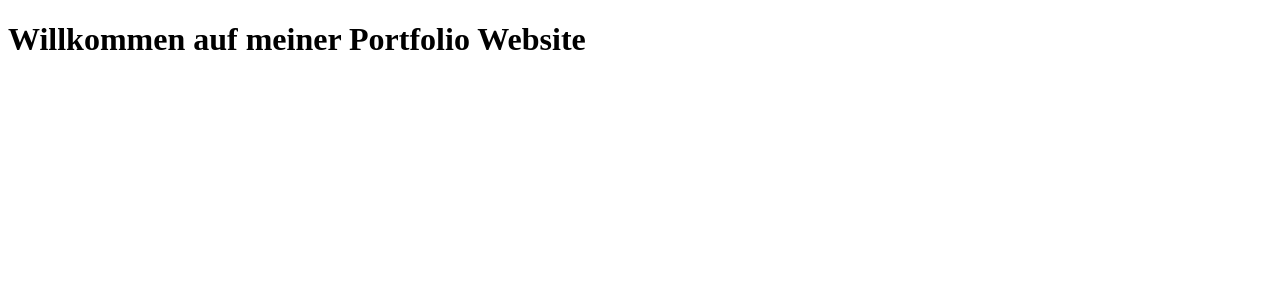
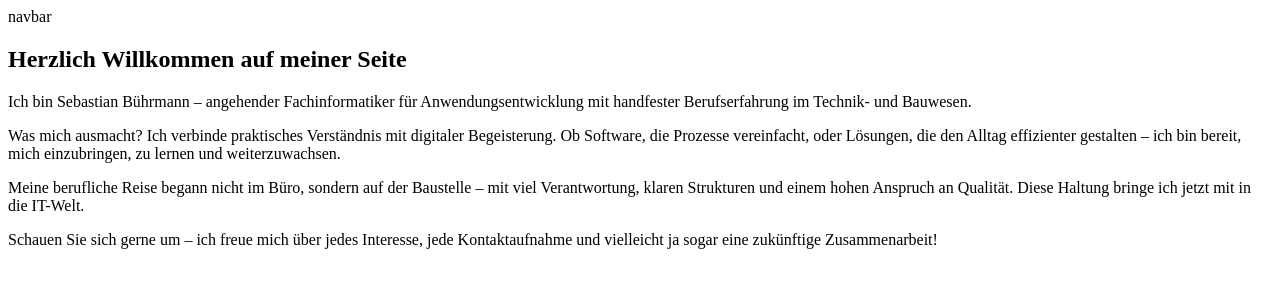
Before and after one commit to sebu1998/Portfolio, a plain HTML site: page index.html in a window 1280 px wide. Drawn offline with Linux system fonts and the light colour scheme.

Commit message:
section home hinzugefügt

```diff
--- a/index.html
+++ b/index.html
@@ -6,6 +6,26 @@
     <title>Portfolio Website</title>
 </head>
 <body>
-    <h1>Willkommen auf meiner Portfolio Website</h1>
+
+    <header class="navbar">
+        navbar
+    </header>
+
+    <main>
+        <!---- Name / Bild / Slogan -->
+        <section>
+
+        </section>
+
+
+        <section class="home">
+            <h1 class="home__title">Herzlich Willkommen auf meiner Seite</h1>
+            <p class="home__description">Ich bin Sebastian Bührmann – angehender Fachinformatiker für Anwendungsentwicklung mit handfester Berufserfahrung im Technik- und Bauwesen.</p>
+            <p class="home__description">Was mich ausmacht? Ich verbinde praktisches Verständnis mit digitaler Begeisterung.
+                Ob Software, die Prozesse vereinfacht, oder Lösungen, die den Alltag effizienter gestalten – ich bin bereit, mich einzubringen, zu lernen und weiterzuwachsen.</p>
+            <p class="home__description">Meine berufliche Reise begann nicht im Büro, sondern auf der Baustelle – mit viel Verantwortung, klaren Strukturen und einem hohen Anspruch an Qualität. Diese Haltung bringe ich jetzt mit in die IT-Welt.</p>
+            <p class="home__description">Schauen Sie sich gerne um – ich freue mich über jedes Interesse, jede Kontaktaufnahme und vielleicht ja sogar eine zukünftige Zusammenarbeit!</p>
+        </section>
+    </main>
 </body>
 </html>
```
